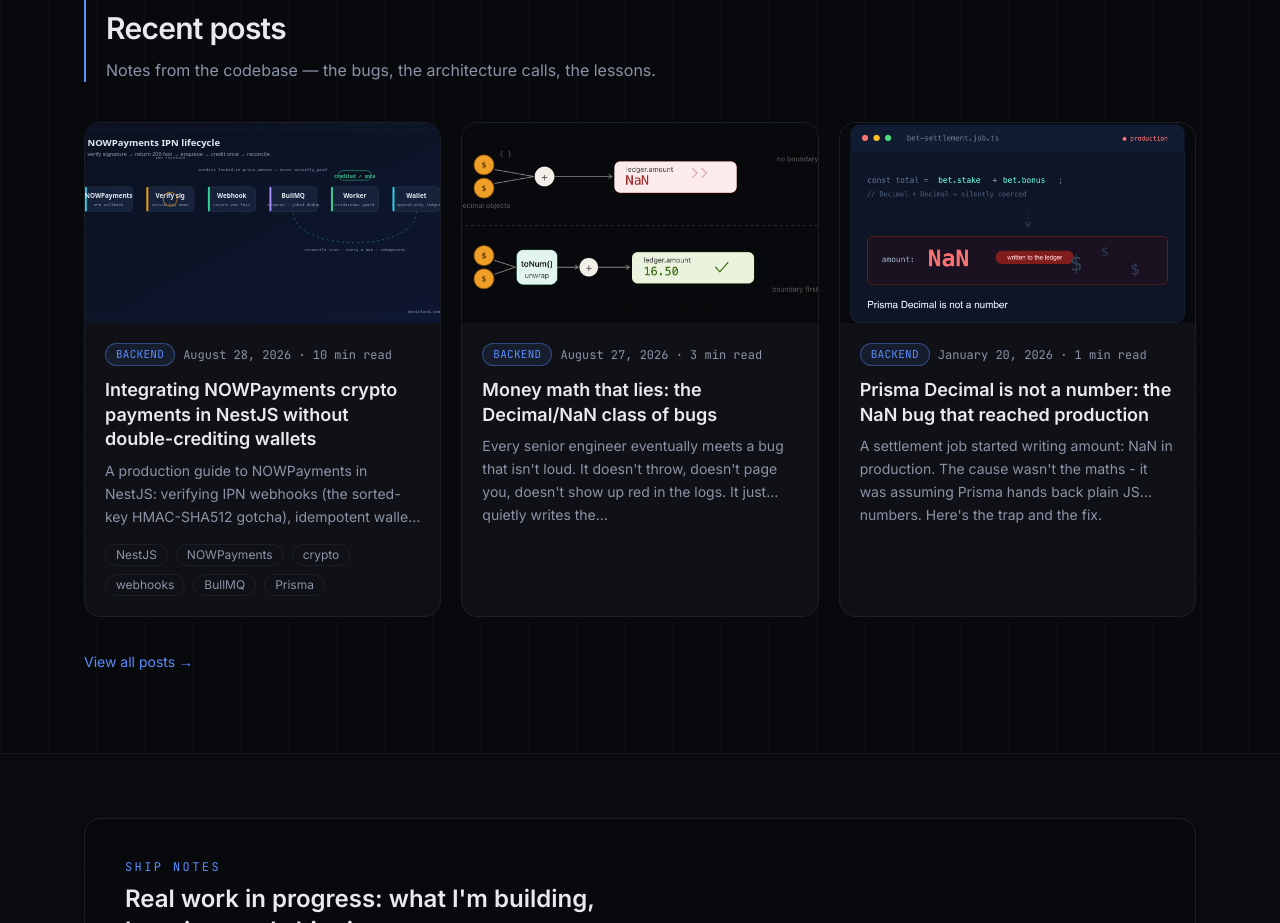
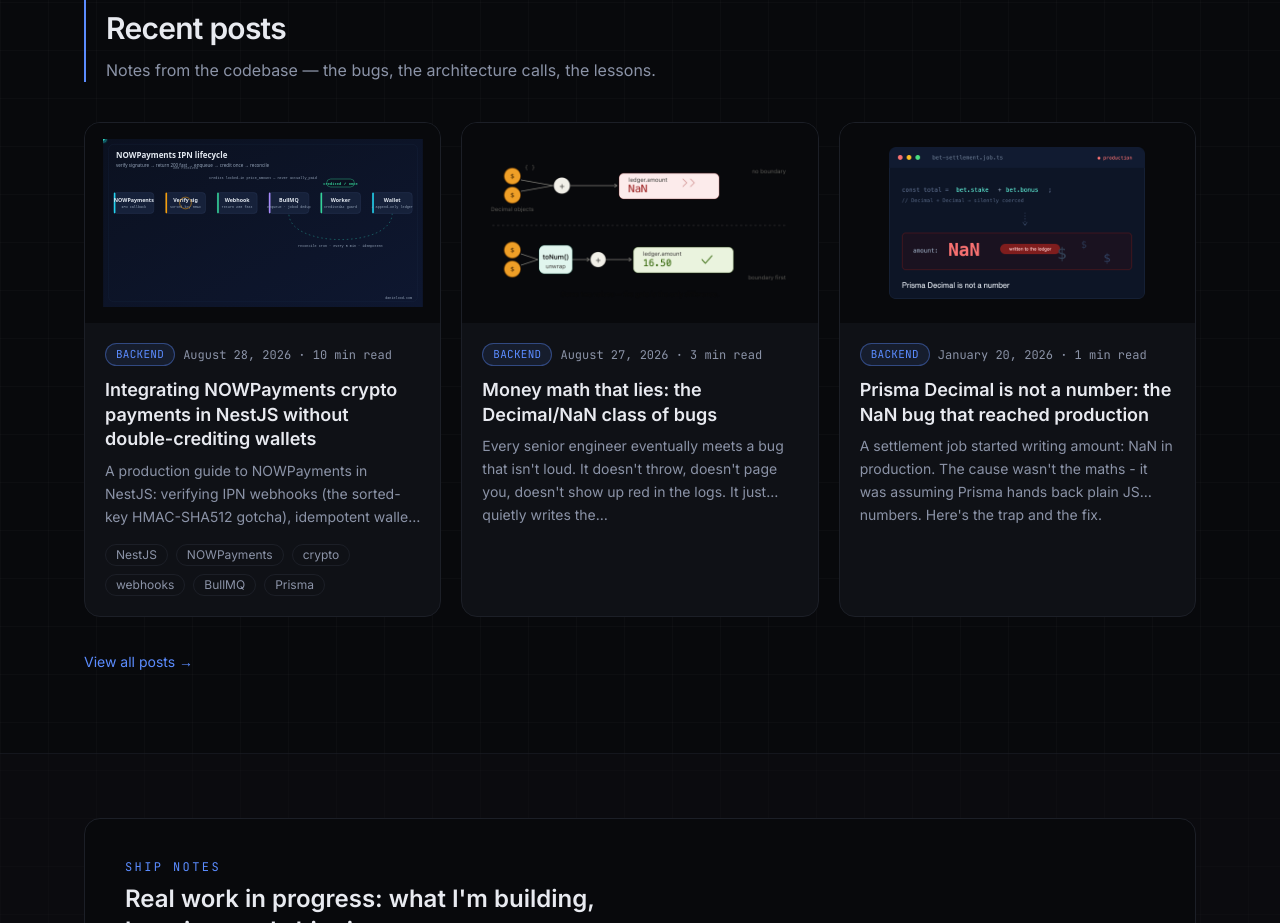
Before and after one commit to Owolabi-Oluwatosin/Portfolio-2, a Next.js app: page / in a window 1280 px wide. Shown: the part 4846-5769 px from the top of the page. Built offline with nearby package versions, Linux system fonts and the light colour scheme; no server answers.

Commit message:
update blog post card

```diff
--- a/src/components/BlogPostCard.tsx
+++ b/src/components/BlogPostCard.tsx
@@ -10,15 +10,17 @@
       href={`/blog/${post.slug}`}
       className="group flex flex-col overflow-hidden rounded-2xl border border-border bg-surface transition-all hover:-translate-y-1 hover:border-accent/50"
     >
-      <div className="relative aspect-video w-full overflow-hidden bg-bg">
+      <div className="relative flex aspect-video w-full items-center justify-center overflow-hidden bg-bg p-4">
         {post.cover ? (
+          <div className="relative h-full w-full transition-transform duration-500 group-hover:scale-105">
             <Image
               src={post.cover}
               alt={`${post.title} cover image`}
               fill
               sizes="(min-width: 1024px) 33vw, (min-width: 768px) 50vw, 100vw"
-            className="object-cover transition-transform duration-500 group-hover:scale-105"
+              className="object-contain"
             />
+          </div>
         ) : (
           <div className="flex h-full w-full items-center justify-center bg-gradient-to-br from-accent/25 to-accent-2/25 p-6 text-center">
             <span className="line-clamp-3 font-semibold text-fg/70">
```
Lines whose indentation alone changed are shown as unchanged.
